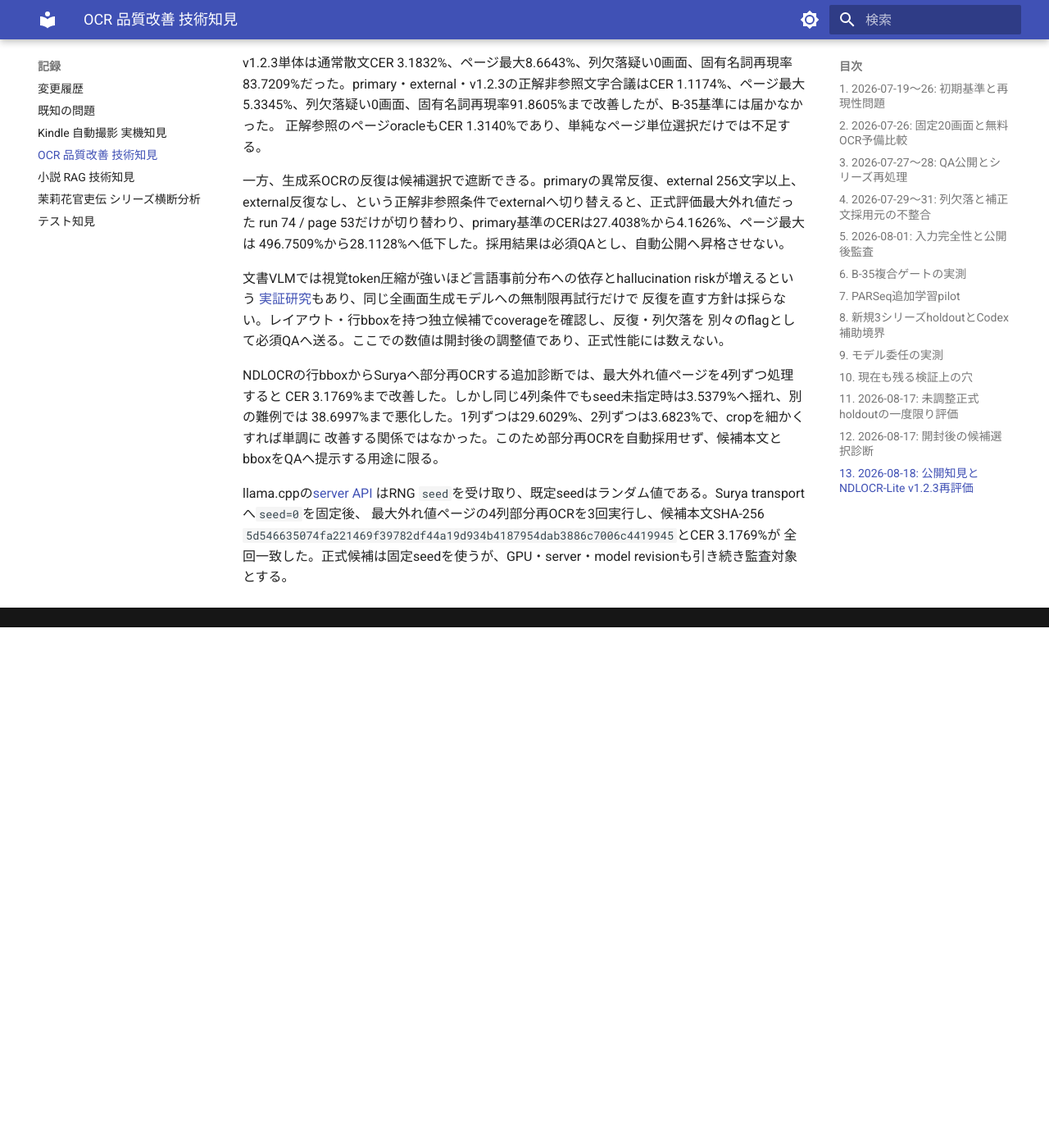
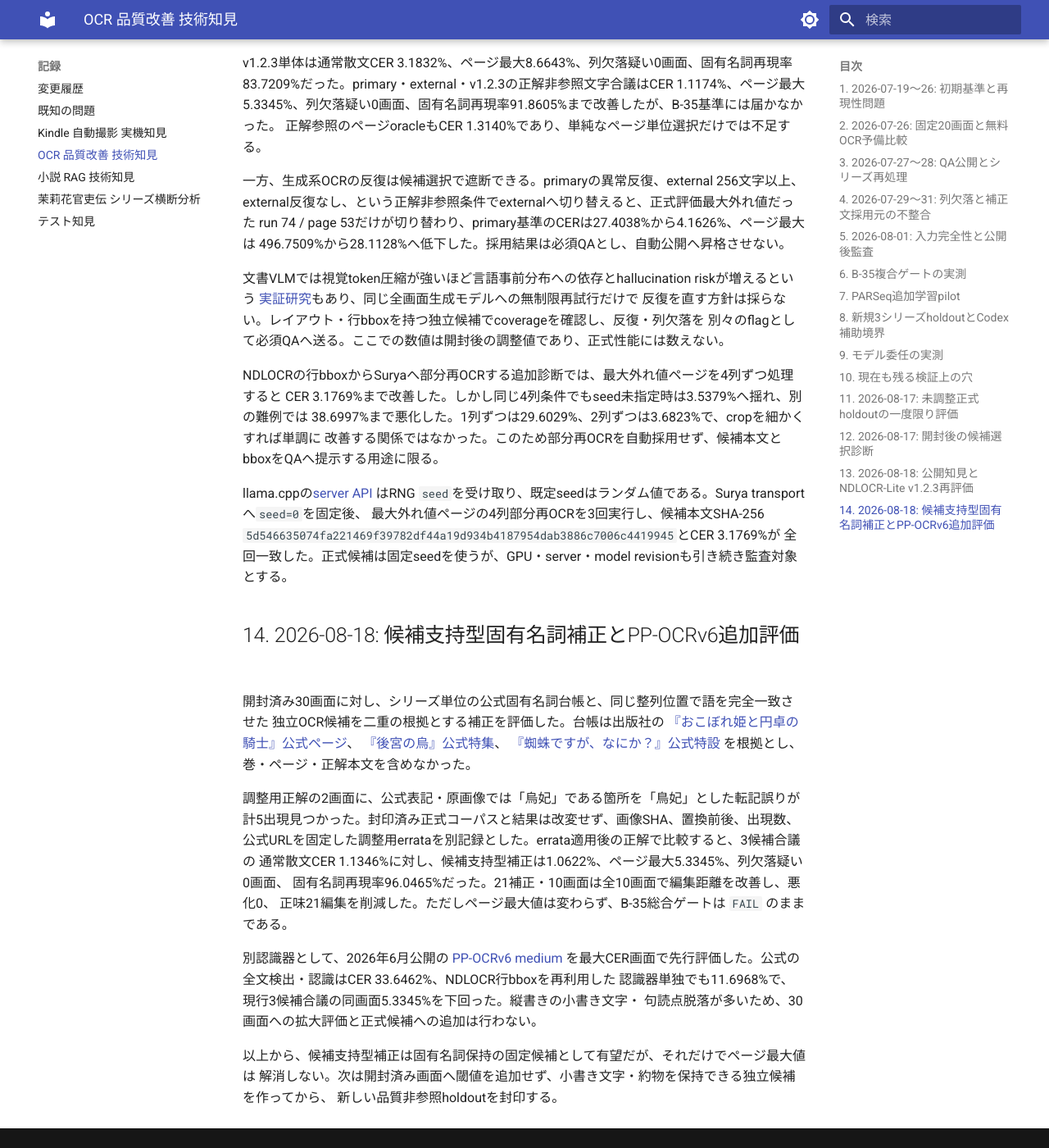
Before and after one commit to kkmmyr/Pic2PDF_Viewer, an MkDocs documentation site: the page built from docs/log/技術知見/OCR品質改善_技術知見.md, in a window 1280 px wide and 1400 px high, scrolled down 5044 px. Shown: the whole window at 82% size. Built offline with MkDocs 1.6.1 and Material for MkDocs 9.7.7, drawn with Linux system fonts in a browser that asks for light colours; before the commit the page ends 5809 px from its top, so only the background shows below that.

Commit message:
docs(ocr): record proper-noun correction evaluation
Document candidate-supported proper-noun correction results, tuning
reference errata, and the PP-OCRv6 rejection decision.

Co-Authored-By: Codex GPT-5.6 Sol <noreply@anthropic.com>

```diff
--- a/docs/log/技術知見/OCR品質改善_技術知見.md
+++ b/docs/log/技術知見/OCR品質改善_技術知見.md
@@ -201,3 +201,29 @@ llama.cppの[server API](https://github.com/ggml-org/llama.cpp/blob/master/tools
 最大外れ値ページの4列部分再OCRを3回実行し、候補本文SHA-256
 `5d546635074fa221469f39782df44a19d934b4187954dab3886c7006c4419945`とCER 3.1769%が
 全回一致した。正式候補は固定seedを使うが、GPU・server・model revisionも引き続き監査対象とする。
+
+## 14. 2026-08-18: 候補支持型固有名詞補正とPP-OCRv6追加評価
+
+開封済み30画面に対し、シリーズ単位の公式固有名詞台帳と、同じ整列位置で語を完全一致させた
+独立OCR候補を二重の根拠とする補正を評価した。台帳は出版社の
+[『おこぼれ姫と円卓の騎士』公式ページ](https://bslogbunko.com/special-contents/okobore/)、
+[『後宮の烏』公式特集](https://orangebunko.shueisha.co.jp/feature/shirakawakouko-campaign202004)、
+[『蜘蛛ですが、なにか？』公式特設](https://kadokawabooks.jp/special/s12/kumo.html?browser=1)
+を根拠とし、巻・ページ・正解本文を含めなかった。
+
+調整用正解の2画面に、公式表記・原画像では「烏妃」である箇所を「鳥妃」とした転記誤りが
+計5出現見つかった。封印済み正式コーパスと結果は改変せず、画像SHA、置換前後、出現数、
+公式URLを固定した調整用errataを別記録とした。errata適用後の正解で比較すると、3候補合議の
+通常散文CER 1.1346%に対し、候補支持型補正は1.0622%、ページ最大5.3345%、列欠落疑い0画面、
+固有名詞再現率96.0465%だった。21補正・10画面は全10画面で編集距離を改善し、悪化0、
+正味21編集を削減した。ただしページ最大値は変わらず、B-35総合ゲートは `FAIL` のままである。
+
+別認識器として、2026年6月公開の
+[PP-OCRv6 medium](https://github.com/PaddlePaddle/PaddleOCR/blob/main/docs/version3.x/algorithm/PP-OCRv6/PP-OCRv6.md)
+を最大CER画面で先行評価した。公式の全文検出・認識はCER 33.6462%、NDLOCR行bboxを再利用した
+認識器単独でも11.6968%で、現行3候補合議の同画面5.3345%を下回った。縦書きの小書き文字・
+句読点脱落が多いため、30画面への拡大評価と正式候補への追加は行わない。
+
+以上から、候補支持型補正は固有名詞保持の固定候補として有望だが、それだけでページ最大値は
+解消しない。次は開封済み画面へ閾値を追加せず、小書き文字・約物を保持できる独立候補を作ってから、
+新しい品質非参照holdoutを封印する。
```
Also changed, not shown: docs/design/詳細設計/機能別/OCR設計書.md (+12 -0 lines), docs/log/変更履歴.md (+7 -0 lines), docs/log/計画/バックログ.md (+7 -1 lines), docs/log/計画/小説OCR品質改善_実装計画.md (+8 -0 lines).
